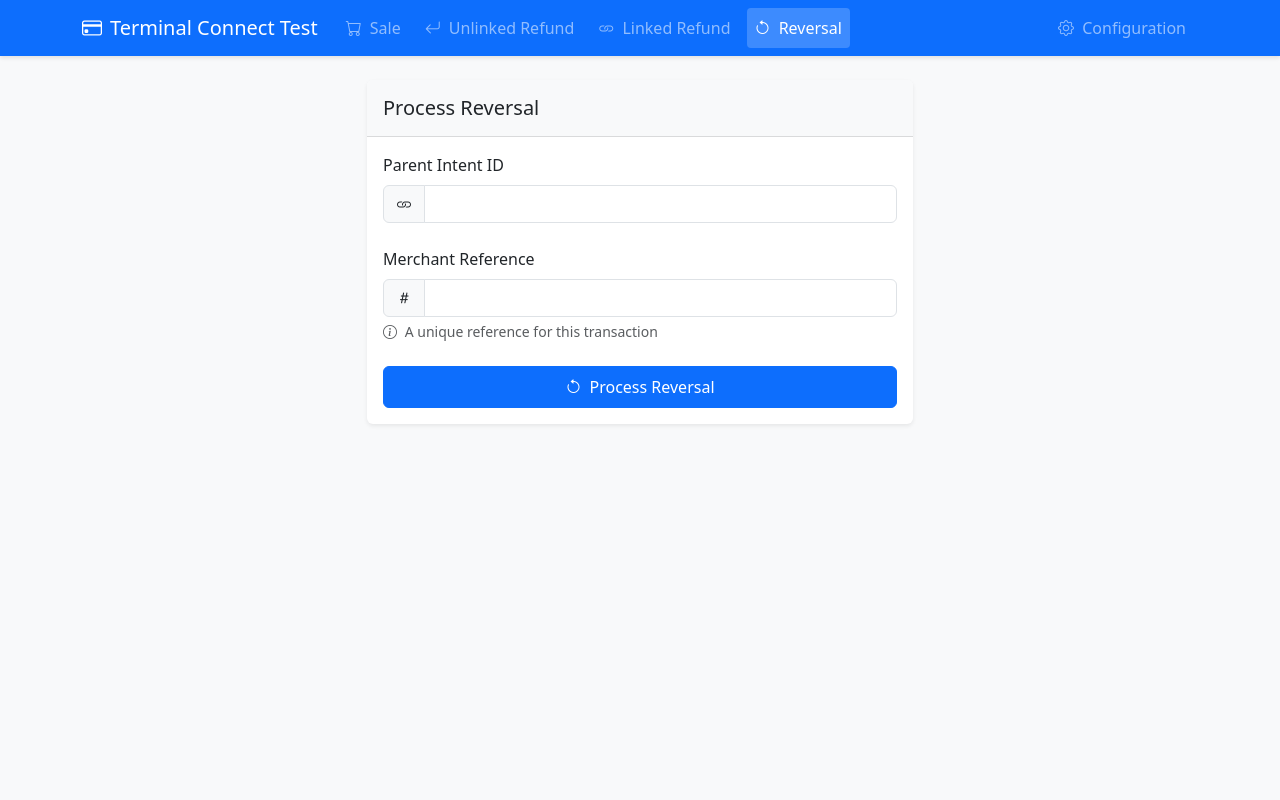
After one commit to lilyfrank05/terminal-connect-test, a Flask app: page /reversal in a window 1280 px wide. The commit adds this page. Run offline with Flask 3, Linux system fonts and the light colour scheme; some libraries are stand-ins or nearby versions.

Commit message:
add reversal and fix css problem

```diff
--- a/app/routes.py
+++ b/app/routes.py
@@ -225,3 +225,41 @@ def linked_refund():
         return redirect(url_for('main.linked_refund'))
 
     return render_template('linked_refund.html')
+
+@bp.route('/reversal', methods=['GET', 'POST'])
+def reversal():
+    if request.method == 'POST':
+        if not validate_config():
+            return redirect(url_for('main.config'))
+
+        merchant_reference = request.form.get('merchant_reference')
+        if not merchant_reference:
+            flash('Merchant reference is required', 'danger')
+            return redirect(url_for('main.reversal'))
+
+        parent_intent_id = request.form.get('parent_intent_id')
+        if not parent_intent_id:
+            flash('Parent Intent ID is required', 'danger')
+            return redirect(url_for('main.reversal'))
+
+        # First API call to create reversal intent
+        endpoint = f"/merchant/{current_app.config['MID']}/intent/reversal"
+        payload = {
+            "merchantReference": merchant_reference,
+            "postbackUrl": current_app.config['POSTBACK_URL'],
+            "parentIntentId": parent_intent_id
+        }
+
+        response_data, error = make_api_request(endpoint, payload=payload)
+
+        if error:
+            flash(f'Error creating reversal intent: {error}', 'danger')
+            return redirect(url_for('main.reversal'))
+
+        # Second API call to process the intent
+        intent_id = response_data['intentId']
+        process_intent(intent_id)
+
+        return redirect(url_for('main.reversal'))
+
+    return render_template('reversal.html')
--- /dev/null
+++ b/app/static/css/style.css
@@ -0,0 +1,50 @@
+/* Custom styles */
+body {
+    background-color: #f8f9fa;
+    min-height: 100vh;
+}
+
+.navbar {
+    box-shadow: 0 2px 4px rgba(0,0,0,.1);
+}
+
+.card {
+    box-shadow: 0 0.125rem 0.25rem rgba(0,0,0,.075);
+    border: none;
+    margin-bottom: 1rem;
+}
+
+.nav-link {
+    padding: 0.5rem 1rem;
+    border-radius: 0.25rem;
+    margin: 0 0.25rem;
+}
+
+.nav-link:hover {
+    background-color: rgba(255,255,255,.1);
+}
+
+.nav-link.active {
+    background-color: rgba(255,255,255,.2);
+}
+
+.alert {
+    margin-top: 1rem;
+    margin-bottom: 1rem;
+    border: none;
+    box-shadow: 0 0.125rem 0.25rem rgba(0,0,0,.075);
+}
+
+.form-control:focus, .form-select:focus {
+    box-shadow: 0 0 0 0.25rem rgba(13,110,253,.15);
+}
+
+.btn-primary {
+    padding: 0.5rem 1.5rem;
+}
+
+.card-header {
+    background-color: #f8f9fa;
+    border-bottom: 1px solid rgba(0,0,0,.125);
+    padding: 1rem;
+}
--- a/app/templates/base.html
+++ b/app/templates/base.html
@@ -9,48 +9,6 @@
     <link href="https://cdn.jsdelivr.net/npm/bootstrap-icons@1.7.2/font/bootstrap-icons.css" rel="stylesheet">
     <link href="https://fonts.googleapis.com/css2?family=Inter:wght@400;500;600;700&display=swap" rel="stylesheet">
     <link href="{{ url_for('static', filename='css/style.css') }}" rel="stylesheet">
-    <style>
-        body {
-            background-color: #f8f9fa;
-            min-height: 100vh;
-        }
-        .navbar {
-            box-shadow: 0 2px 4px rgba(0,0,0,.1);
-        }
-        .card {
-            box-shadow: 0 0.125rem 0.25rem rgba(0,0,0,.075);
-            border: none;
-            margin-bottom: 1rem;
-        }
-        .nav-link {
-            padding: 0.5rem 1rem;
-            border-radius: 0.25rem;
-            margin: 0 0.25rem;
-        }
-        .nav-link:hover {
-            background-color: rgba(255,255,255,.1);
-        }
-        .nav-link.active {
-            background-color: rgba(255,255,255,.2);
-        }
-        .alert {
-            margin-top: 1rem;
-            margin-bottom: 1rem;
-            border: none;
-            box-shadow: 0 0.125rem 0.25rem rgba(0,0,0,.075);
-        }
-        .form-control:focus, .form-select:focus {
-            box-shadow: 0 0 0 0.25rem rgba(13,110,253,.15);
-        }
-        .btn-primary {
-            padding: 0.5rem 1.5rem;
-        }
-        .card-header {
-            background-color: #f8f9fa;
-            border-bottom: 1px solid rgba(0,0,0,.125);
-            padding: 1rem;
-        }
-    </style>
 </head>
 <body>
     <nav class="navbar navbar-expand-lg navbar-dark bg-primary mb-4">
@@ -77,6 +35,11 @@
                     <li class="nav-item">
                         <a class="nav-link {% if request.endpoint == 'main.linked_refund' %}active{% endif %}" href="{{ url_for('main.linked_refund') }}">
                             <i class="bi bi-link me-1"></i> Linked Refund
+                        </a>
+                    </li>
+                    <li class="nav-item">
+                        <a class="nav-link {% if request.endpoint == 'main.reversal' %}active{% endif %}" href="{{ url_for('main.reversal') }}">
+                            <i class="bi bi-arrow-counterclockwise me-1"></i> Reversal
                         </a>
                     </li>
                 </ul>
--- /dev/null
+++ b/app/templates/reversal.html
@@ -0,0 +1,42 @@
+{% extends "base.html" %}
+
+{% block title %}Reversal{% endblock %}
+
+{% block content %}
+<div class="row justify-content-center">
+    <div class="col-md-8 col-lg-6">
+        <div class="card">
+            <div class="card-header">
+                <h5 class="card-title mb-0">Process Reversal</h5>
+            </div>
+            <div class="card-body">
+                <form method="POST" action="{{ url_for('main.reversal') }}">
+                    <div class="mb-4">
+                        <label for="parent_intent_id" class="form-label">Parent Intent ID</label>
+                        <div class="input-group">
+                            <span class="input-group-text"><i class="bi bi-link"></i></span>
+                            <input type="text" class="form-control" id="parent_intent_id" name="parent_intent_id" required>
+                        </div>
+                    </div>
+                    <div class="mb-4">
+                        <label for="merchant_reference" class="form-label">Merchant Reference</label>
+                        <div class="input-group">
+                            <span class="input-group-text"><i class="bi bi-hash"></i></span>
+                            <input type="text" class="form-control" id="merchant_reference" name="merchant_reference" required>
+                        </div>
+                        <div class="form-text">
+                            <i class="bi bi-info-circle me-1"></i>
+                            A unique reference for this transaction
+                        </div>
+                    </div>
+                    <div class="d-grid">
+                        <button type="submit" class="btn btn-primary">
+                            <i class="bi bi-arrow-counterclockwise me-2"></i>Process Reversal
+                        </button>
+                    </div>
+                </form>
+            </div>
+        </div>
+    </div>
+</div>
+{% endblock %}
```
